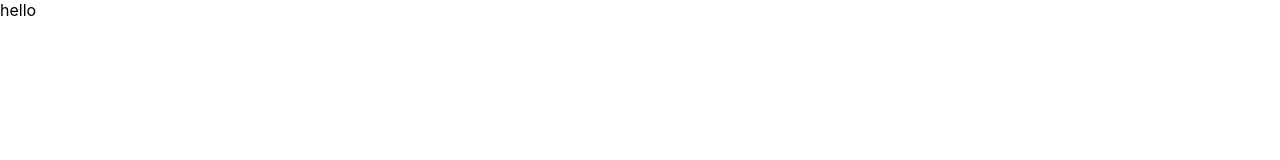
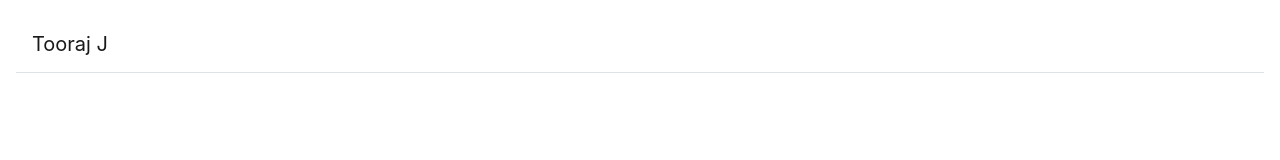
Before and after one commit to toorajj/portfolio, a React (Create React App) app in the folder portfolio/: page / in a window 1280 px wide. Shown: the top 160 px of the page. Built offline with nearby package versions, Linux system fonts and the light colour scheme.

Commit message:
installed react-router-dom, bootstrap, added bootstrap.css to index.js, working on Navbar

```diff
--- a/portfolio/package.json
+++ b/portfolio/package.json
@@ -6,8 +6,11 @@
     "@testing-library/jest-dom": "^5.11.9",
     "@testing-library/react": "^11.2.5",
     "@testing-library/user-event": "^12.8.1",
+    "bootstrap": "^4.6.0",
     "react": "^17.0.1",
+    "react-bootstrap": "^1.5.1",
     "react-dom": "^17.0.1",
+    "react-router-dom": "^5.2.0",
     "react-scripts": "4.0.3",
     "web-vitals": "^1.1.0"
   },
--- a/portfolio/src/App.js
+++ b/portfolio/src/App.js
@@ -1,4 +1,7 @@
 import react from 'react';
+import { BrowserRouter as Router, Switch, Route, Link } from "react-router-dom";
+import Container from 'react-bootstrap/Container';
+import Navbar from 'react-bootstrap/Navbar';
 import './App.css';
 
 class App extends react.Component {
@@ -22,14 +25,18 @@ class App extends react.Component {
       },
       contact: {
         title: "Let's Talk"
-
-      },
-
+      }
     }
   }
   render() {
     return (
-      <div> hello </div>
+      <Router>
+        <Container className="p-3" fluid={true}>
+          <Navbar className="border-bottom">
+            <Navbar.Brand>Tooraj J</Navbar.Brand>
+          </Navbar>
+        </Container>
+      </Router>
     );
   }
 
--- a/portfolio/src/index.js
+++ b/portfolio/src/index.js
@@ -3,6 +3,8 @@ import ReactDOM from 'react-dom';
 import './index.css';
 import App from './App';
 import reportWebVitals from './reportWebVitals';
+
+import 'bootstrap/dist/css/bootstrap.css';
 
 ReactDOM.render(
   <React.StrictMode>
```
Also changed, not shown: 1 other file (tests, documents, lock files or other folders).
